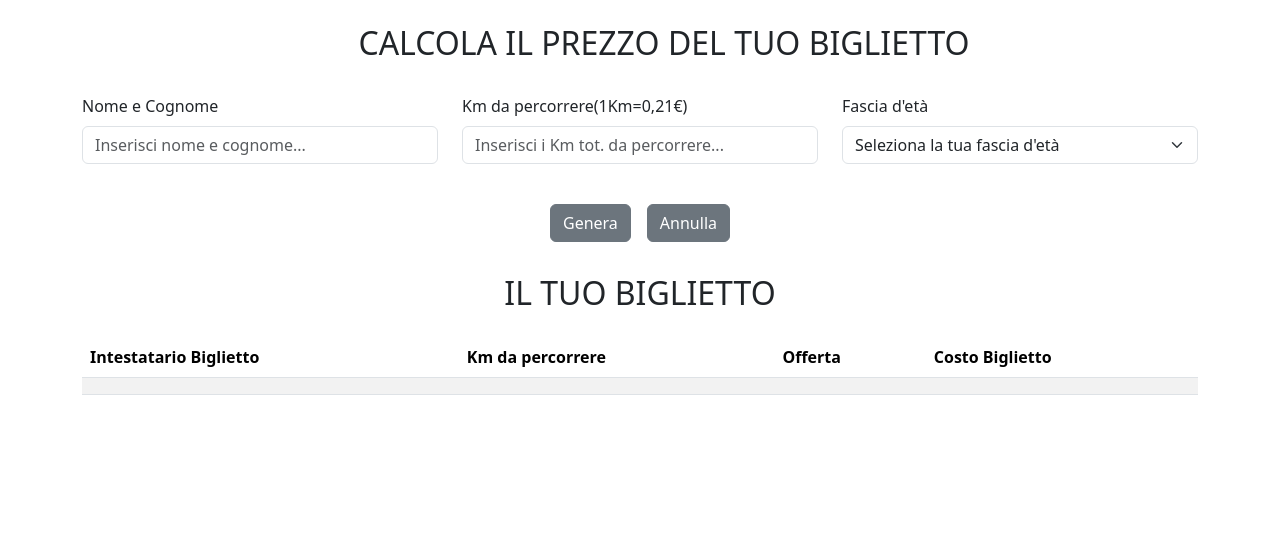
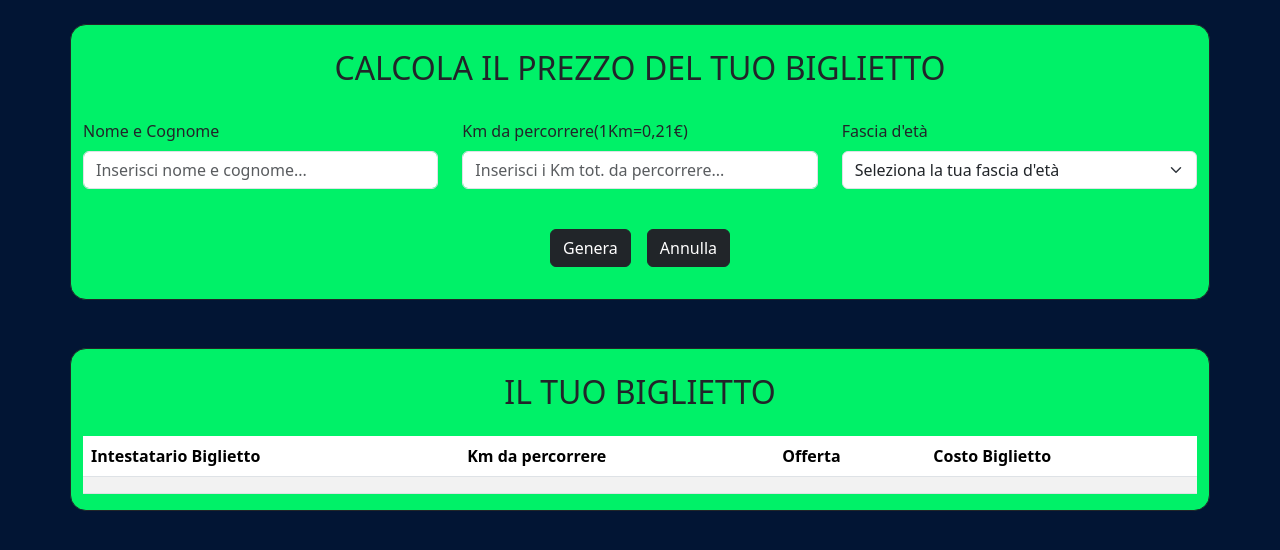
Before and after one commit to MauroBorzi/js-biglietto-treno-form, a plain HTML site: page index.html in a window 1280 px wide. Drawn offline with nearby package versions, Linux system fonts and the light colour scheme.

Commit message:
[add]style

```diff
--- a/assets/css/style.css
+++ b/assets/css/style.css
@@ -0,0 +1,7 @@
+body {
+  background-color: #021534;
+}
+
+.my-bgblue {
+  background-color: #00f168;
+}
--- a/index.html
+++ b/index.html
@@ -14,8 +14,8 @@
 
 <body>
   <div class="container">
-    <div class="row">
-      <div class="col-12 m-4 d-flex justify-content-center">
+    <div class="row border border-dark rounded-4 mt-4 my-bgblue">
+      <div class="col-12 mb-4 mt-4 d-flex justify-content-center">
         <h2>CALCOLA IL PREZZO DEL TUO BIGLIETTO</h2>
       </div>
       <div class="col-12 col-md-6 col-lg-4">
@@ -27,10 +27,10 @@
       <div class="col-12 col-md-6 col-lg-4">
         <div class="mb-3">
           <label for="" class="form-label">Km da percorrere(1Km=0,21€)</label>
-          <input type="text" class="form-control" id="kilo" placeholder="Inserisci i Km tot. da percorrere...">
+          <input type="number" class="form-control" id="kilo" placeholder="Inserisci i Km tot. da percorrere...">
         </div>
       </div>
-      <div class="col-12 col-md-6 col-lg-4">
+      <div class="col-12 col-lg-4">
         <div class="mb-3">
           <label for="" class="form-label">Fascia d'età</label>
           <select id="age" class="form-select">
@@ -41,14 +41,16 @@
           </select>
         </div>
       </div>
-      <div class="col-12 d-flex justify-content-center mt-3">
+      <div class="col-12 d-flex justify-content-center mt-3 mb-4">
         <div class="m-2">
-          <button type="submit" id="send" class="btn btn-secondary">Genera</button>
+          <button type="submit" id="send" class="btn btn-dark">Genera</button>
         </div>
         <div class="m-2">
-          <button type="submit" id="reset" class="btn btn-secondary">Annulla</button>
+          <button type="submit" id="reset" class="btn btn-dark">Annulla</button>
         </div>
       </div>
+    </div>
+    <div class="row border border-dark rounded-4 mt-5 my-bgblue">
       <div class="col-12 mt-4 d-flex justify-content-center">
         <h2>IL TUO BIGLIETTO</h2>
       </div>
@@ -57,7 +59,7 @@
           <thead>
             <tr>
               <th>Intestatario Biglietto</th>
-              <th>Km da percorrere</th>
+              <th class="d-none d-lg-table-cell">Km da percorrere</th>
               <th>Offerta</th>
               <th>Costo Biglietto</th>
             </tr>
@@ -65,7 +67,7 @@
           <tbody>
             <tr>
               <td id="show-name"></td>
-              <td id="show-kilo"></td>
+              <td id="show-kilo" class="d-none d-md-table-cell"></td>
               <td id="show-age"></td>
               <td id="show-price"></td>
             </tr>
```
